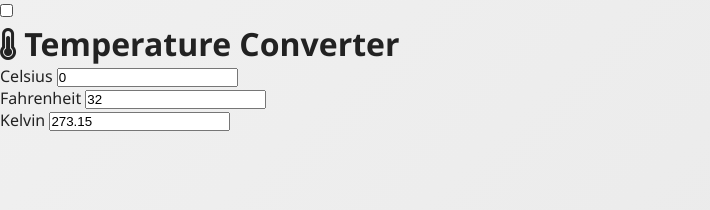
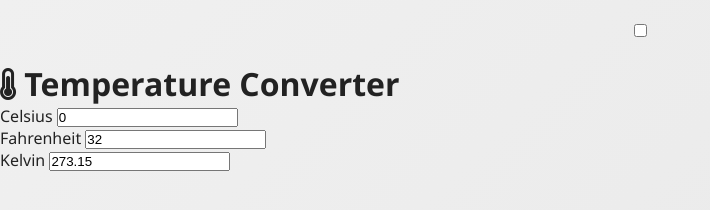
Before and after one commit to tejas-0905/Temperature-Converter, a plain HTML site: page index.html in a window 1280 px wide. Shown: the whole page, without its empty margins (0-710 px from the left). Drawn offline with Linux system fonts and the light colour scheme.

Commit message:
Add styling for centered theme toggle switch with padding

```diff
--- a/assets/style.css
+++ b/assets/style.css
@@ -12,3 +12,9 @@ body {
   height: 100vh;
   overflow: hidden;
 }
+/* Toggle Switch */
+.theme-toggle {
+  display: flex;
+  justify-content: center;
+  padding: 20px;
+}
```
